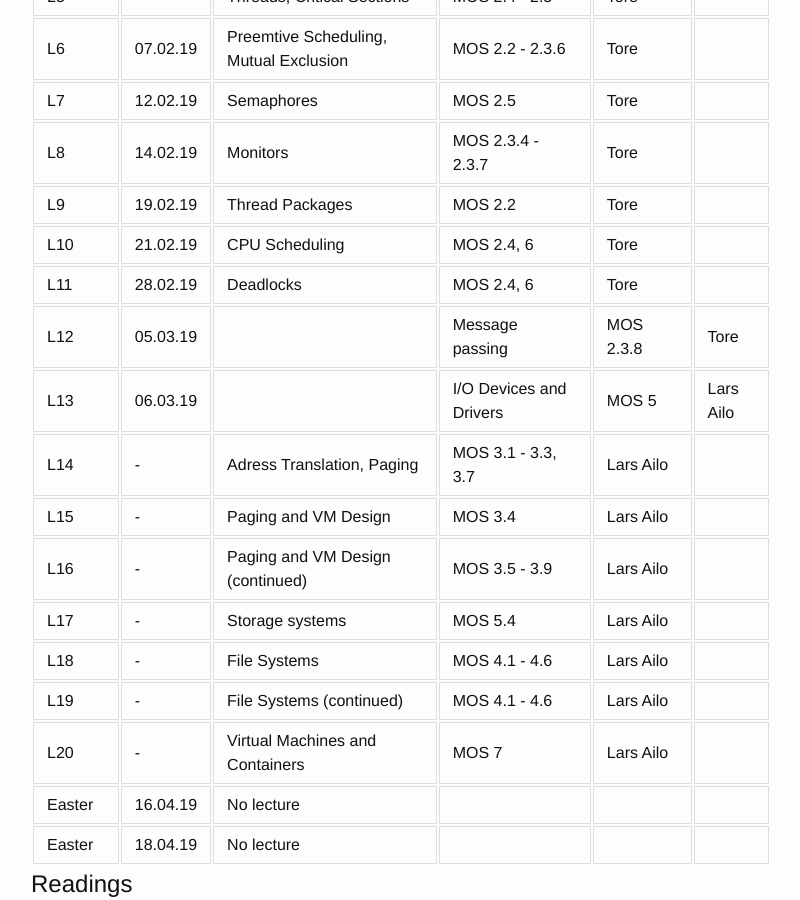
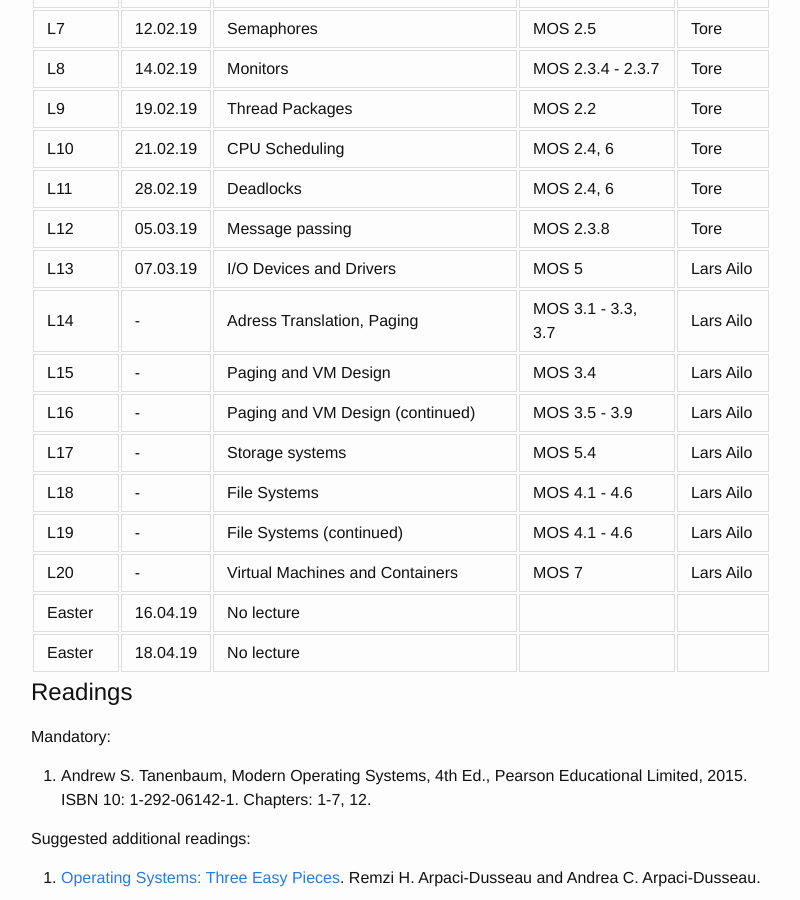
Before and after one commit to uit-inf-2201-s19/uit-inf-2201-s19.github.io, a Jekyll site: the page built from index.md, in a window 1280 px wide and 900 px high, scrolled down 1459 px. Shown: the whole window, without its empty margins (239-1039 px from the left). Built offline with Jekyll 4.4.1, drawn with Linux system fonts in a browser that asks for light colours.

Commit message:
Update index.md

```diff
--- a/index.md
+++ b/index.md
@@ -59,8 +59,8 @@ All lecture notes are in the [lectures directory](https://github.com/uit-inf-220
 | L9  | 19.02.19| Thread Packages | MOS 2.2 | Tore |
 | L10 | 21.02.19| CPU Scheduling | MOS 2.4, 6 | Tore |
 | L11 | 28.02.19| Deadlocks | MOS 2.4, 6 | Tore |
-| L12 | 05.03.19| |Message passing | MOS 2.3.8 | Tore |
-| L13 | 06.03.19||I/O Devices and Drivers  | MOS 5 | Lars Ailo |
+| L12 | 05.03.19| Message passing | MOS 2.3.8 | Tore |
+| L13 | 07.03.19|I/O Devices and Drivers  | MOS 5 | Lars Ailo |
 | L14 | - |Adress Translation, Paging | MOS 3.1 - 3.3, 3.7| Lars Ailo |
 | L15 | - | Paging and VM Design | MOS 3.4 | Lars Ailo |
 | L16 | - | Paging and VM Design (continued) | MOS 3.5 - 3.9 | Lars Ailo |
```
